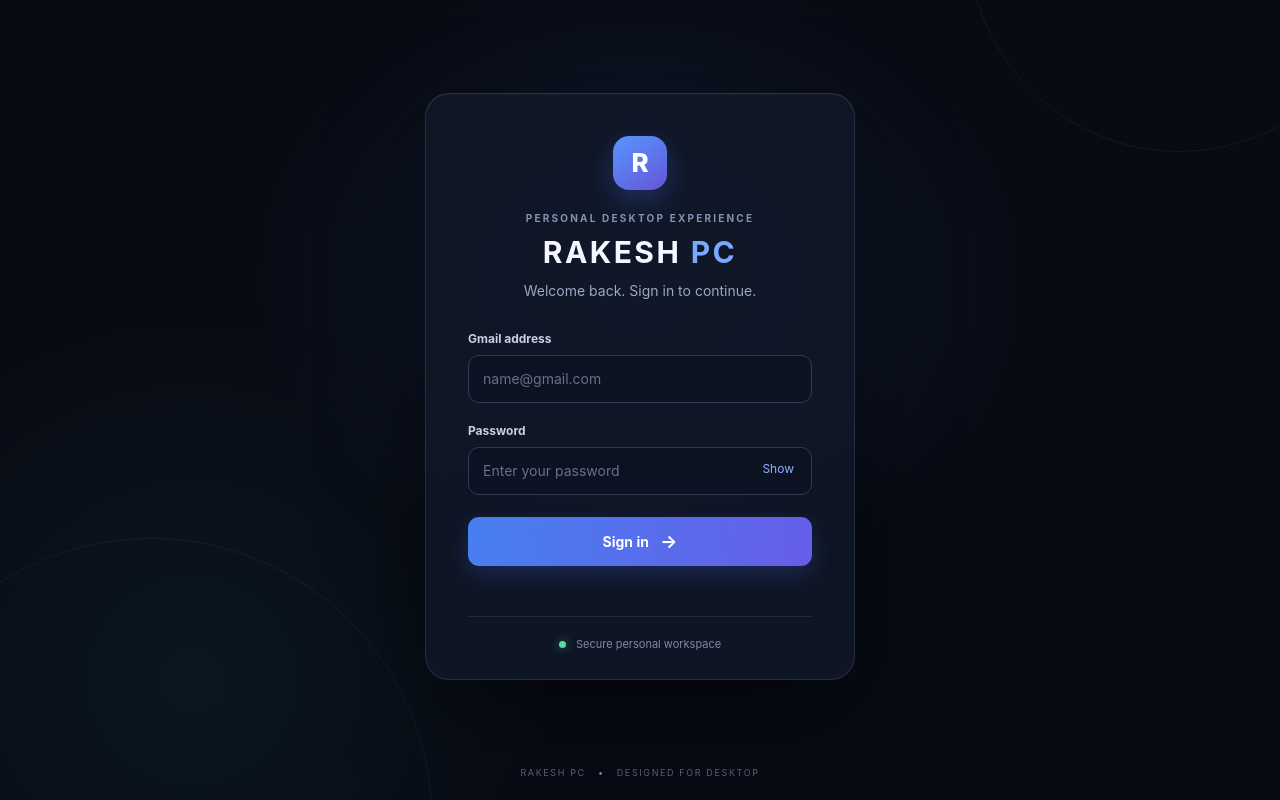
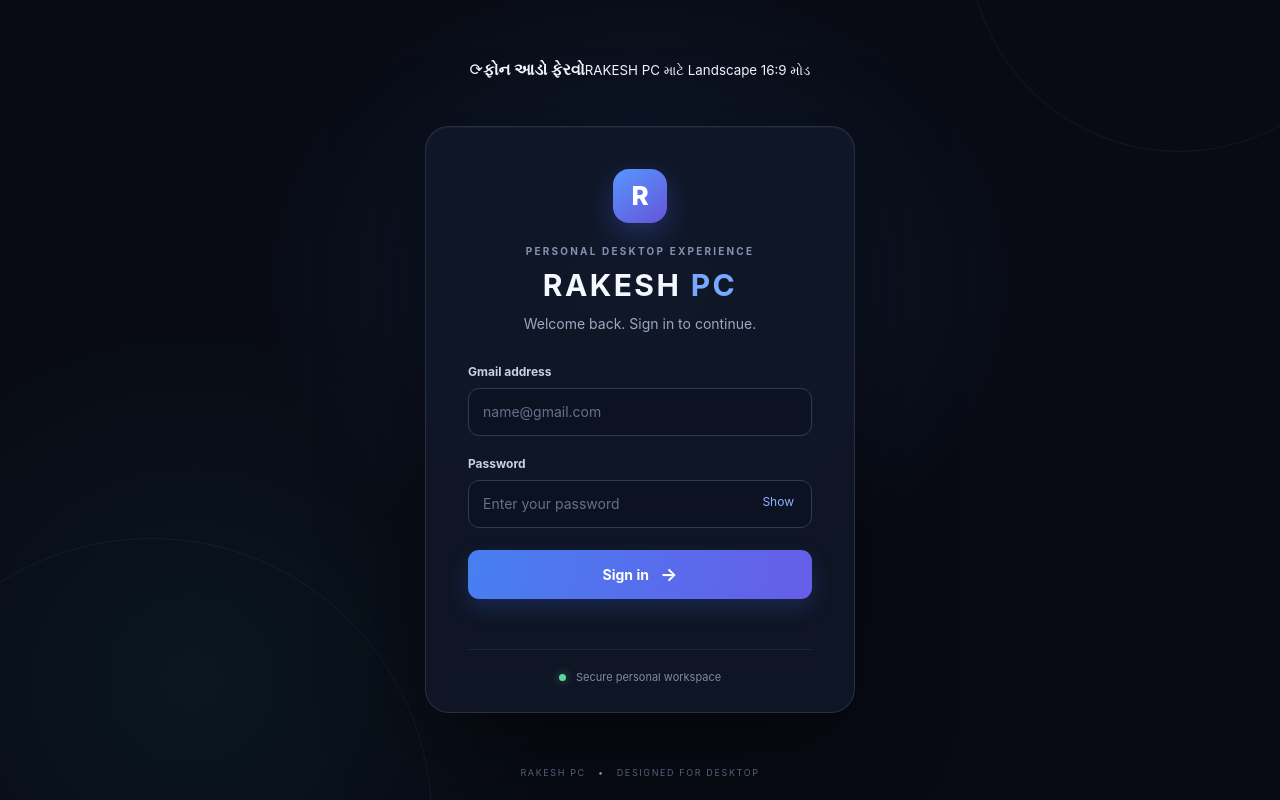
Before and after one commit to rakeshbbb500/RAKESH-PC, a plain HTML site: page index.html in a window 1280 px wide. Drawn offline with nearby package versions, Linux system fonts and the light colour scheme.

Commit message:
Add portrait orientation guidance on login

```diff
--- a/index.html
+++ b/index.html
@@ -9,6 +9,7 @@
 </head>
 <body>
   <main class="screen">
+    <div class="rotate-device-hint" aria-live="polite"><span class="rotate-symbol">⟳</span><b>ફોન આડો ફેરવો</b><small>RAKESH PC માટે Landscape 16:9 મોડ</small></div>
     <section class="login-card" aria-labelledby="brand">
       <div class="brand-mark">R</div>
       <p class="eyebrow">PERSONAL DESKTOP EXPERIENCE</p>
```
